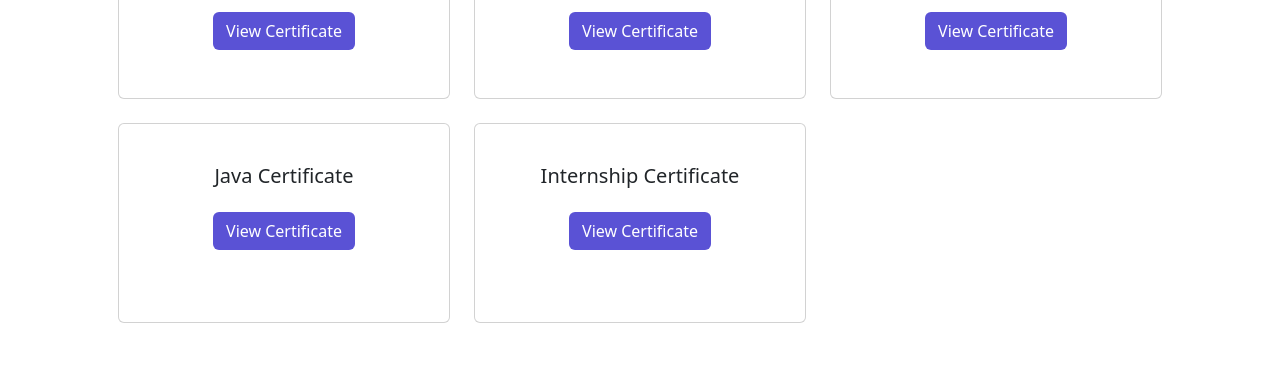
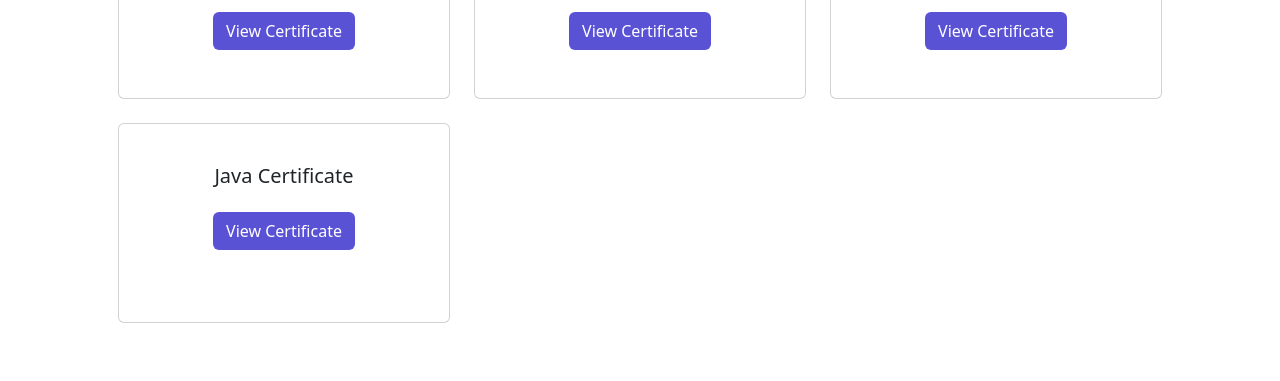
Before and after one commit to SagarMule268/myportfolio, a React (Vite) app: page / in a window 1280 px wide. Shown: the part 3620-4001 px from the top of the page. Built offline with nearby package versions, Linux system fonts and the light colour scheme.

Commit message:
removed internship certificate

```diff
--- a/src/components/Certification.jsx
+++ b/src/components/Certification.jsx
@@ -2,7 +2,6 @@ import first from '/certificates/Build Strong MERN Foundation.pdf'
 import second from '/certificates/Design a Dynamic Frontend with React.pdf'
 import third from '/certificates/Full Stack Developer - MERN Stack.pdf'
 import fourth from '/certificates/java_Certificate.pdf'
-import fifth from '/certificates/java_Certificate.pdf'
 const Certification = () => {
   const certificate = [{
     title: "Build a strong MERN Foundation",
@@ -19,10 +18,6 @@ const Certification = () => {
   {
     title: "Java Certificate",
     pdf: fourth
-  },
-  {
-    title: "Internship Certificate",
-    pdf: fifth
   }
   ]
   return (
```
